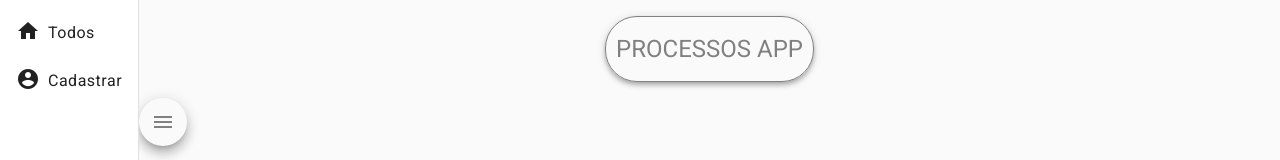
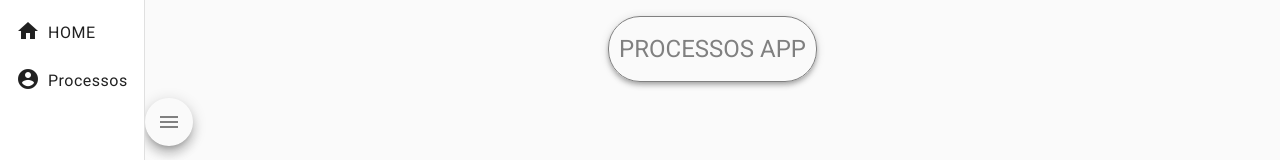
Before and after one commit to rafaelcn1dev/processos-app, an Angular app: page /home in a window 1280 px wide. Both pictures are taken after a click on the button "menu". Shown: the top 160 px of the page. Built offline with nearby package versions, Linux system fonts and the light colour scheme.

Commit message:
criado rota para lista de processos

```diff
--- a/src/app/app-routing.module.ts
+++ b/src/app/app-routing.module.ts
@@ -2,12 +2,14 @@ import { NgModule } from '@angular/core';
 import { Routes, RouterModule  } from '@angular/router';
 import { NavComponent } from './components/nav/nav.component';
 import { HomeComponent } from './components/home/home.component';
+import { ProcessosListComponent } from './components/processos/processos-list/processos-list.component';
 
 
 const routes: Routes = [
   {
     path: '', component: NavComponent, children: [
-      { path: 'home', component: HomeComponent }
+      { path: 'home', component: HomeComponent },
+      { path: 'processos', component: ProcessosListComponent }
     ]
   }
 ];
--- a/src/app/components/nav/nav.component.html
+++ b/src/app/components/nav/nav.component.html
@@ -3,11 +3,11 @@
         <mat-nav-list class="nav-list">
             <a mat-list-item routerLink="home" class="nav-item">
                 <mat-icon aria-hidden="false" aria-label="Example home icon" fontIcon="home"></mat-icon>
-                <span>Todos</span>
+                <span>HOME</span>
             </a>
-            <a mat-list-item routerLink="/" class="nav-item">
+            <a mat-list-item routerLink="processos" class="nav-item">
                 <mat-icon aria-hidden="false" aria-label="Example user icon" fontIcon="account_circle"></mat-icon>
-                <span>Cadastrar</span>
+                <span>Processos</span>
             </a>
         </mat-nav-list>
     </mat-drawer>
```
